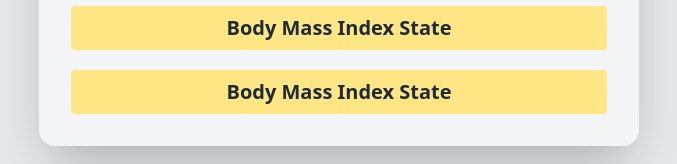
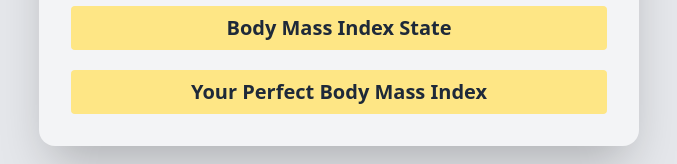
Before and after one commit to ENG-Aisha-Abdullah/Mini-Project, a React (Vite) app: page /Home in a window 1280 px wide. Shown: the part 488-652 px from the top of the page, without its empty margins (301-978 px from the left). Built offline with nearby package versions, Linux system fonts and the light colour scheme.

Commit message:
fix button

```diff
--- a/src/component/Home.jsx
+++ b/src/component/Home.jsx
@@ -29,7 +29,8 @@ const [height, setHeight] = useState("");
 
     const PerfectBMI = (e) => {
         e.preventDefault();
-
+       const perfect = height - 100 ;
+        Swal.fire(`Your Perfect Body Mass Index is: ${perfect}`);
     }
 
 
@@ -106,7 +107,7 @@ const [height, setHeight] = useState("");
           onClick={PerfectBMI}
           className="bg-amber-200 text-gray-800 font-bold text-xl p-2 rounded hover:bg-amber-300 transition duration-300"
         >
-          Body Mass Index State
+         Your Perfect Body Mass Index
         </button>
       </form>
     </div>
```
